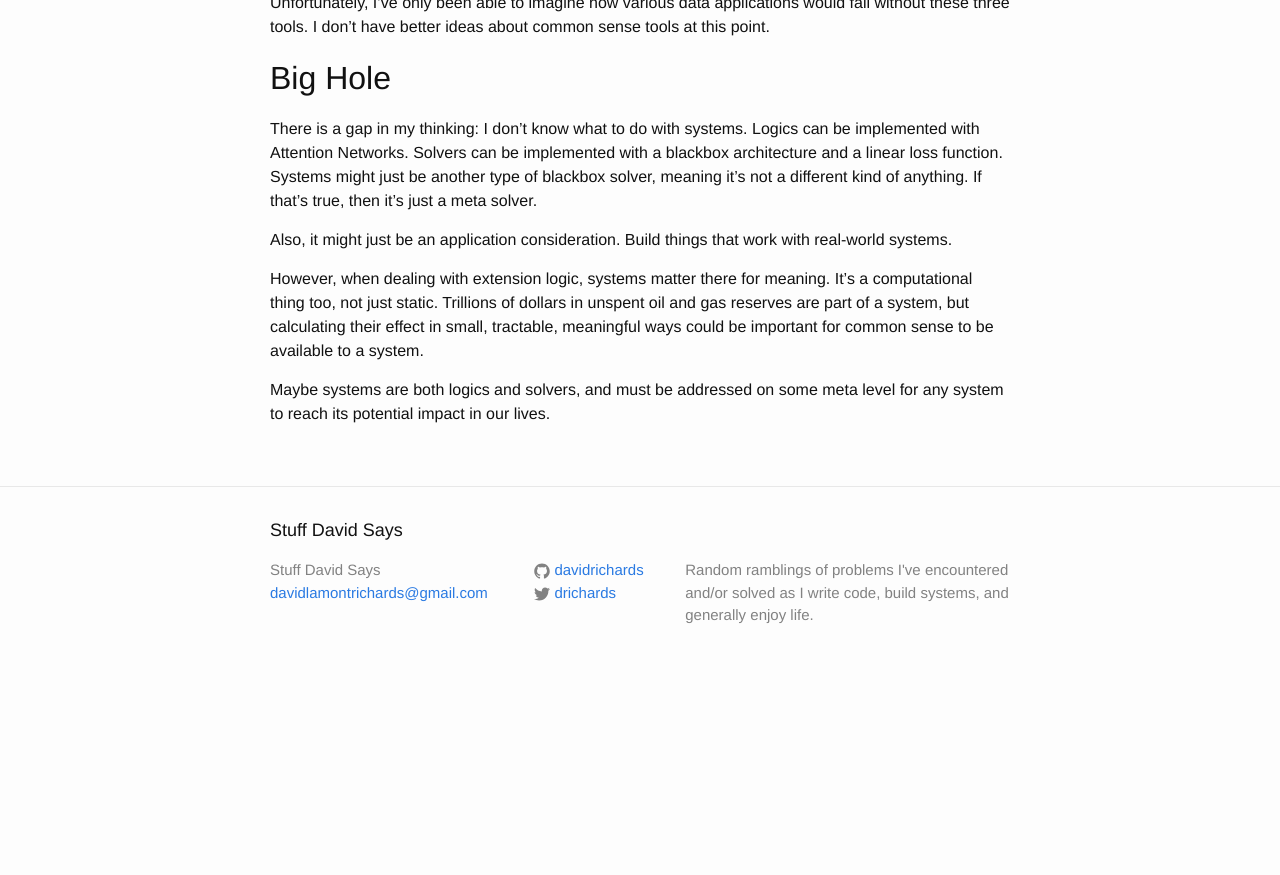
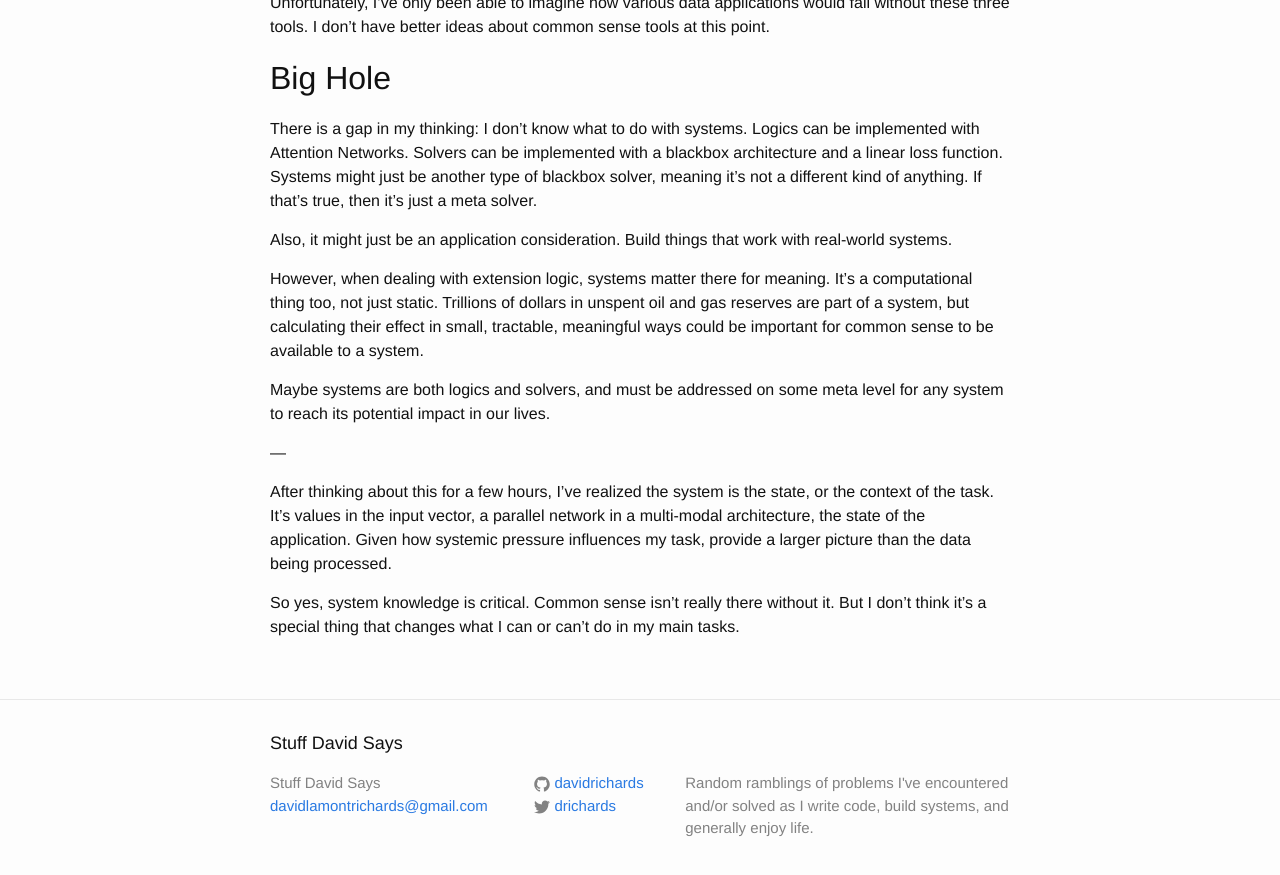
Before and after one commit to davidrichards/davidrichards.github.io, a Jekyll site: the page built from _posts/2020-01-30-trifecta.markdown, in a window 1280 px wide and 900 px high, scrolled down 2114 px. Shown: the top 875 px of the window. Built offline with Jekyll 4.4.1, drawn with Linux system fonts in a browser that asks for light colours; before the commit the page ends 2801 px from its top, so only the background shows below that.

Commit message:
Trifecta

```diff
--- a/_posts/2020-01-30-trifecta.markdown
+++ b/_posts/2020-01-30-trifecta.markdown
@@ -69,3 +69,9 @@ Also, it might just be an application consideration. Build things that work with
 However, when dealing with extension logic, systems matter there for meaning. It's a computational thing too, not just static. Trillions of dollars in unspent oil and gas reserves are part of a system, but calculating their effect in small, tractable, meaningful ways could be important for common sense to be available to a system.
 
 Maybe systems are both logics and solvers, and must be addressed on some meta level for any system to reach its potential impact in our lives.
+
+—
+
+After thinking about this for a few hours, I've realized the system is the state, or the context of the task. It's values in the input vector, a parallel network in a multi-modal architecture, the state of the application. Given how systemic pressure influences my task, provide a larger picture than the data being processed.
+
+So yes, system knowledge is critical. Common sense isn't really there without it. But I don't think it's a special thing that changes what I can or can't do in my main tasks.
```
